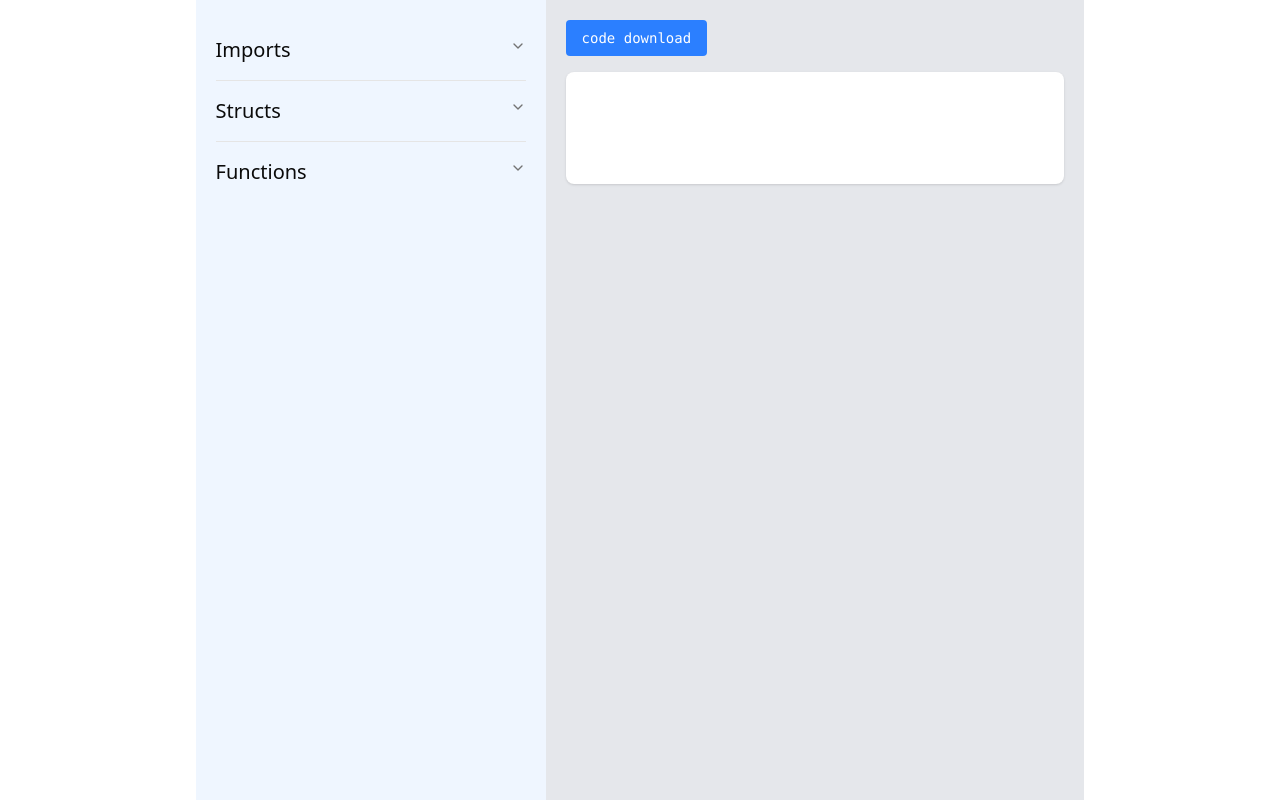
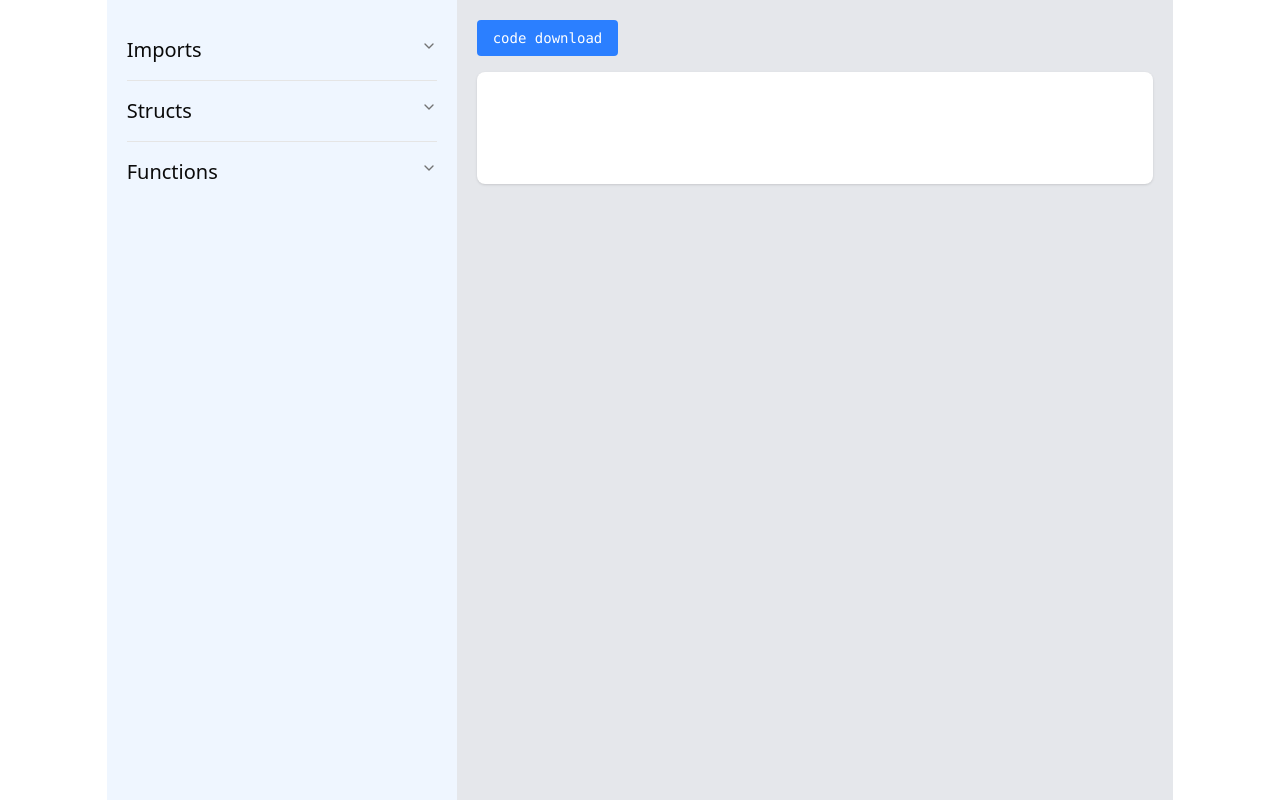
Before and after one commit to BlockBlockYonsei/SuiMoveScratch, a React (Vite) app: page / in a window 1280 px wide. Built offline with nearby package versions, Linux system fonts and the light colour scheme; what @mysten/dapp-kit would draw is missing.

Commit message:
Move NoCodeMoveV2 components from src/components to src/pages/NoCodeMoveV2

```diff
--- a/src/Layout.tsx
+++ b/src/Layout.tsx
@@ -2,7 +2,7 @@ import { Outlet } from "react-router-dom";
 
 export default function Layout() {
   return (
-    <div className="w-5/6 h-3/4 m-auto flex">
+    <div className="w-full h-3/4 m-auto flex">
       <div className="flex-1">
         <Outlet />
       </div>
--- a/src/components/AddFunctionDialog.tsx
+++ b/src/pages/NoCodeMoveV2/AddFunctionDialog.tsx
@@ -7,8 +7,8 @@ import {
   DialogTitle,
   DialogTrigger,
 } from "@/components/ui/dialog";
-import { Button } from "./ui/button";
-import { Input } from "./ui/input";
+import { Button } from "@/components/ui/button";
+import { Input } from "@/components/ui/input";
 import {
   SuiMoveAbility,
   SuiMoveAbilitySet,
@@ -17,7 +17,7 @@ import {
   SuiMoveNormalizedType,
   SuiMoveVisibility,
 } from "@mysten/sui/client";
-import TypeSelect from "../pages/NoCodeMove/components/TypeSelect";
+import TypeSelect from "@/pages/NoCodeMove/components/TypeSelect";
 import {
   Select,
   SelectTrigger,
--- a/src/components/AddStructDialog.tsx
+++ b/src/pages/NoCodeMoveV2/AddStructDialog.tsx
@@ -7,14 +7,14 @@ import {
   DialogTitle,
   DialogTrigger,
 } from "@/components/ui/dialog";
-import { Button } from "./ui/button";
-import { Input } from "./ui/input"; // 추가된 input이 있다면
+import { Button } from "@/components/ui/button";
+import { Input } from "@/components/ui/input"; // 추가된 input이 있다면
 import {
   SuiMoveAbility,
   SuiMoveNormalizedType,
   SuiMoveStructTypeParameter,
 } from "@mysten/sui/client";
-import TypeSelect from "../pages/NoCodeMove/components/TypeSelect";
+import TypeSelect from "@/pages/NoCodeMove/components/TypeSelect";
 import { generateStructCode } from "@/pages/NoCodeMove/utils/generateCode";
 import { DialogClose } from "@radix-ui/react-dialog";
 
--- a/src/pages/NoCodeMoveV2/Final.tsx
+++ b/src/pages/NoCodeMoveV2/Final.tsx
@@ -1,4 +1,4 @@
-import { AppSidebar } from "@/components/AppSidebar";
+import { AppSidebar } from "./AppSidebar";
 import { SuiMoveNormalizedStruct } from "@mysten/sui/client";
 import { useState } from "react";
 import {
--- a/src/components/ManageFunctionDetail.tsx
+++ b/src/pages/NoCodeMoveV2/ManageFunctionDetail.tsx
@@ -7,7 +7,7 @@ import {
   DialogTitle,
   DialogTrigger,
 } from "@/components/ui/dialog";
-import { Button } from "./ui/button";
+import { Button } from "@/components/ui/button";
 import {
   SuiMoveNormalizedFunction,
   SuiMoveNormalizedStruct,
@@ -20,7 +20,7 @@ import {
   SelectItem,
 } from "@/components/ui/select";
 import { SuiMoveFunction } from "@/types/move";
-import { Label } from "./ui/label";
+import { Label } from "@/components/ui/label";
 import FunctionParameterSelect from "./FunctionParameterSelect";
 
 interface InsideCode {
```
Also changed, not shown: src/pages/NoCodeMoveV2/AppSidebar.tsx (renamed from src/components/AppSidebar.tsx, +9 -7 lines), src/pages/NoCodeMoveV2/EditStructDialog.tsx (renamed from src/components/EditStructDialog.tsx, +7 -7 lines), src/pages/NoCodeMoveV2/AddImportDialog.tsx (renamed from src/components/AddImportDialog.tsx), src/pages/NoCodeMoveV2/FunctionListView.tsx (renamed from src/components/FunctionListView.tsx), src/pages/NoCodeMoveV2/FunctionParameterSelect.tsx (renamed from src/components/FunctionParameterSelect.tsx), src/pages/NoCodeMoveV2/StructListView.tsx (renamed from src/components/StructListView.tsx).
